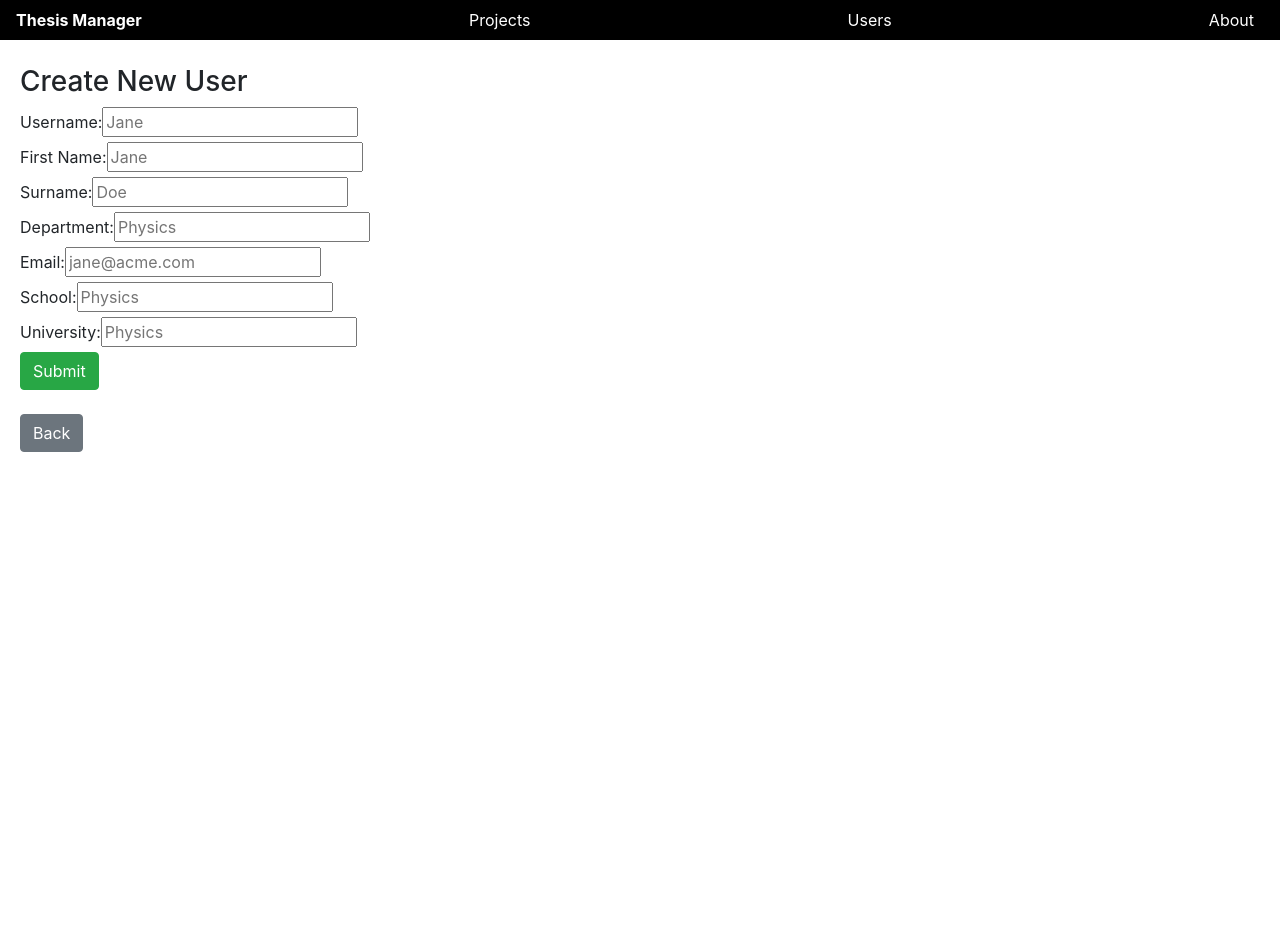
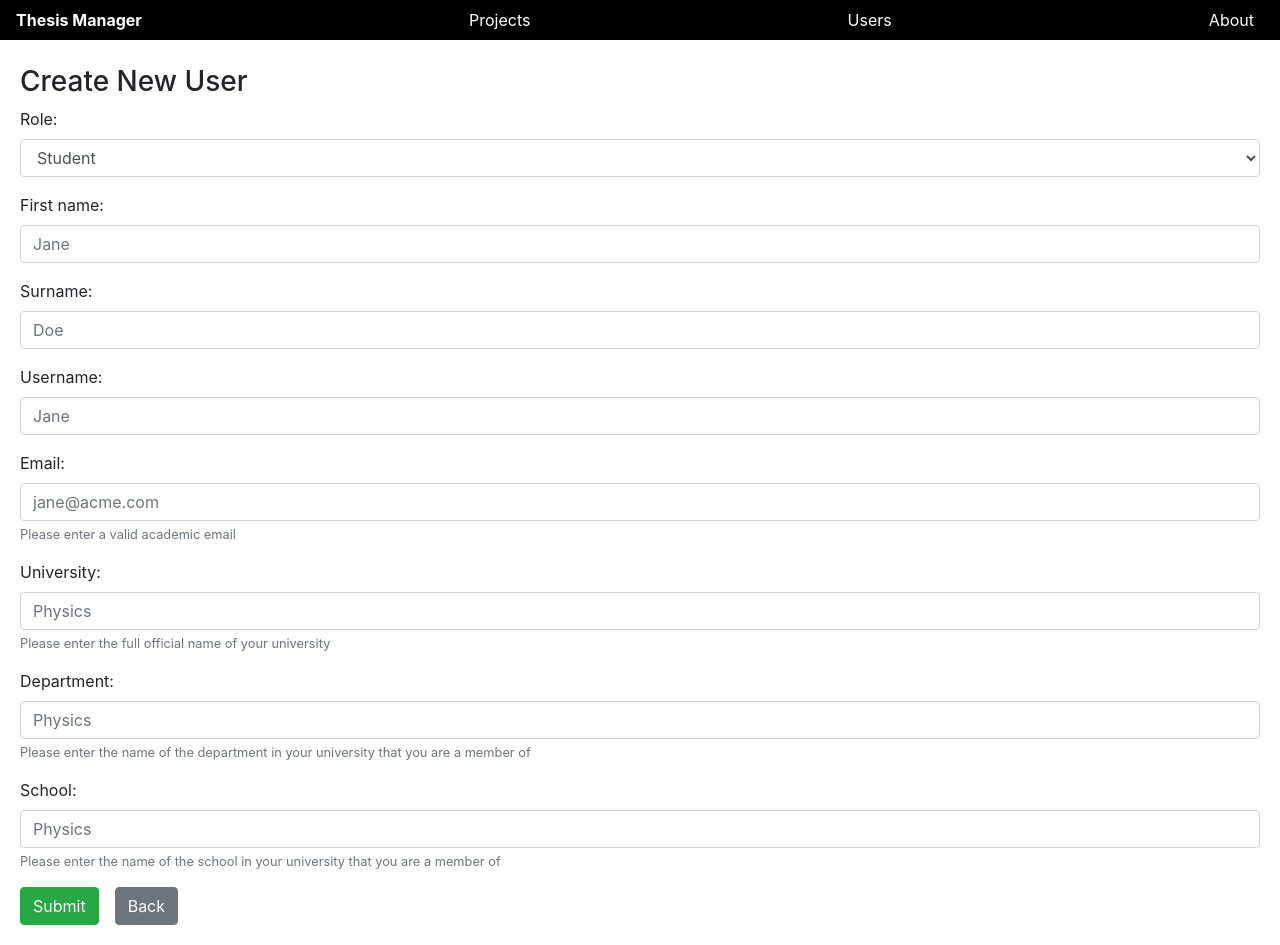
Before and after one commit to BTouls/thesis-manager, a React (Create React App) app in the folder frontend/thesis-manager/: page /create_user in a window 1280 px wide. Before the commit the page ends 800 px from the top, so only its background shows below. Built offline with nearby package versions, Linux system fonts and the light colour scheme.

Commit message:
Make create user form more clean. Add user delete button

```diff
--- a/frontend/thesis-manager/src/App.js
+++ b/frontend/thesis-manager/src/App.js
@@ -12,7 +12,7 @@ function App() {
    <Router>
    <div>
      <nav className="navbar">
-       <span class="nav-title">Thesis Manager</span>
+       <span className="nav-title">Thesis Manager</span>
        <Link to="/projects">Projects</Link>
        <Link to="/users">Users</Link>
        <Link to="/about">About</Link>
--- a/frontend/thesis-manager/src/CreateUser.js
+++ b/frontend/thesis-manager/src/CreateUser.js
@@ -13,16 +13,18 @@ function CreateUser(){
         <Formik
       initialValues={{
         username: '',
-        firstName: '',
-        surnameame: '',
+        name: '',
+        surname: '',
         email: '',
         department: '',
         university: '',
-        birthdate: ''
+        school: '',
+        birthdate: '',
+        formRole: '',
       }}
       onSubmit={async (values) => {
 
-        values["roles"] = ["student"];
+        values["roles"] = [values["formRole"]];
         let input = JSON.stringify(values, null, 2);
 
         axios.post("http://127.0.0.1:5000/api/users",input,{headers:{'Content-Type':'Application/Json'}});
@@ -31,36 +33,79 @@ function CreateUser(){
     >
       {({ isSubmitting }) => (
         <Form>
-        <label htmlFor="username">Username: </label>
-          <Field name="username" placeholder="Jane" />
-         <br/>
-          <label htmlFor="firstName">First Name: </label>
-          <Field name="firstName" placeholder="Jane" />
-          <br/>
-          <label htmlFor="surname">Surname: </label>
-          <Field name="surname" placeholder="Doe" />
-          <br/>
-          <label htmlFor="department">Department: </label>
-          <Field name="department" placeholder="Physics" />
-          <br/>
-          <label htmlFor="email">Email: </label>
-          <Field name="email" placeholder="jane@acme.com" type="email" />
-          <br/>
-          <label htmlFor="school">School: </label>
-          <Field name="school" placeholder="Physics" />
-          <br/>
-          <label htmlFor="university">University: </label>
-          <Field name="university" placeholder="Physics" />
-          <br/>
+
+          <div className="form-group">
+            <label htmlFor="formRole">Role: </label>
+             <Field className="form-control" as="select" name="formRole">
+             <option value="student">Student</option>
+             <option value="professor">Professor</option>
+           </Field>
+          </div>
+
+
+          <div className="form-group">
+            <label htmlFor="name">First name: </label>
+            <Field className="form-control" name="name" placeholder="Jane" />
+          </div>
+
+          <div className="form-group">
+            <label htmlFor="surname">Surname: </label>
+            <Field className="form-control" name="surname" placeholder="Doe" />
+          </div>
+
+          <div className="form-group">
+            <label htmlFor="username">Username: </label>
+            <Field className="form-control" name="username" placeholder="Jane" />
+          </div>
+
+
+          <div className="form-group">
+            <label htmlFor="email">Email: </label>
+            <Field className="form-control" name="email" placeholder="jane@acme.com" type="email" />
+            <small id="emailHelp" className="form-text text-muted">Please enter a valid academic email</small>
+          </div>
+
+          <div className="form-group">
+            <label htmlFor="university">University: </label>
+            <Field className="form-control" name="university" placeholder="Physics" />
+            <small id="universityHelp" className="form-text text-muted">Please enter the full
+            official name of your university</small>
+          </div>
+
+
+
+          <div className="form-group">
+            <label htmlFor="department">Department: </label>
+            <Field className="form-control" name="department" placeholder="Physics" />
+            <small id="departmentHelp" className="form-text text-muted">Please enter the name
+            of the department in your university that you are a member of</small>
+          </div>
+
+
+
+
+          <div className="form-group">
+            <label htmlFor="school">School: </label>
+            <Field className="form-control" name="school" placeholder="Physics" />
+            <small id="schoolHelp" className="form-text text-muted">Please enter the name
+            of the school in your university that you are a member of</small>
+
+          </div>
+
+
+
+
+
           <button className="btn btn-success" type="submit" disabled={isSubmitting}>
             Submit
           </button>
+          <Link className="btn btn-secondary ml-3" to="/users">Back</Link>
         </Form>
       )}
     </Formik>
 
-     <br/>
-                <Link className="btn btn-secondary" to="/users">Back</Link>
+
+
 
         </div>
     )
--- a/frontend/thesis-manager/src/Projects.js
+++ b/frontend/thesis-manager/src/Projects.js
@@ -11,12 +11,14 @@ function Projects(){
 
       setData(result.data);
 
-    });
+    },[]);
 
     let projects = [];
     for (let item of data) {
       projects.push(
-        <Project title={item.title}
+        <Project
+          key = {item.id}
+          title={item.title}
           description={item.abstract}
           professor={item.professor}
           dep={item.department}
@@ -43,7 +45,7 @@ function Projects(){
     let tags = []
 
     for (let item of props.tags){
-      tags.push(<span className="badge badge-success mr-2">{item}</span>)
+      tags.push(<span key={item} className="badge badge-success mr-2">{item}</span>)
     }
 
     return (<h5>{tags}</h5>)
@@ -53,7 +55,7 @@ function Projects(){
     let less = []
 
     for (let item of props.lessons){
-      less.push(<span className="badge badge-secondary mr-2">{item}</span>)
+      less.push(<span key={item} className="badge badge-secondary mr-2">{item}</span>)
     }
 
     return (<span>{less}</span>)
--- a/frontend/thesis-manager/src/Users.js
+++ b/frontend/thesis-manager/src/Users.js
@@ -2,8 +2,32 @@ import React, {useState, useEffect} from 'react';
 import axios from 'axios';
 import {Link} from "react-router-dom"
 
+function handleDelete(props) {
+
+
+  let answer = window.confirm("are you sure you wanna delete user: " + props.username + " ?");
+  if (answer === true) {
+    // do some stuff to actually delete the item from api
+
+
+
+    console.log("to be deleted...")
+    axios.delete("http://127.0.0.1:5000/api/users/"+props.id).then(res =>
+    {
+      alert(res.data["message"]);
+      window.location.reload();
+    });
+
+
+  }
+
+  // or else we dont need to do anything at all
+}
 
 function Users(){
+
+
+
 
     const [data, setData] = useState([])
 
@@ -13,12 +37,18 @@ function Users(){
 
       setData(result.data);
 
-    });
+    },[]);
+
+
+
 
     let users = [];
     for (let item of data) {
       users.push(
-        <User username={item.username}
+        <User
+          id = {item.id}
+          key={item.id}
+          username={item.username}
           name={item.name}
           surname={item.surname}
           school={item.school}
@@ -46,10 +76,10 @@ function Users(){
     for (let role of props.roles) {
       // This needs to be changed to only student
       if (role === "student" || role === "students"){
-        roleIcons.push(<span className="role-icon">🎓</span>);
+        roleIcons.push(<span key={role} className="role-icon">🎓</span>);
       }
       if (role === "professor"){
-        roleIcons.push(<span className="role-icon">👨‍🏫</span>);
+        roleIcons.push(<span key={role} className="role-icon">👨‍🏫</span>);
       }
     }
 
@@ -60,7 +90,16 @@ function Users(){
     return (
       <div className="card mb-5">
         <div className="card-header">
-        <h3><Roles roles={props.roles}/> {props.username}</h3>
+          <div className="row">
+            <div className="col-10">
+            <h3><Roles roles={props.roles}/> {props.username}</h3>
+            </div>
+            <div className="col-2 text-right">
+              <button className="btn btn-danger" onClick={() => {handleDelete(props)}}>Delete</button>
+            </div>
+          </div>
+
+
         </div>
         <div className="card-body">
         <strong>full name: </strong>{props.name} {props.surname}
```
